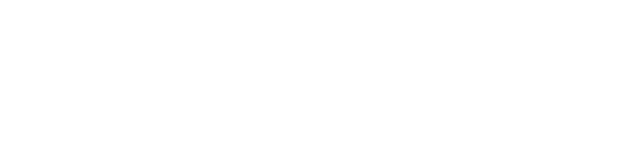
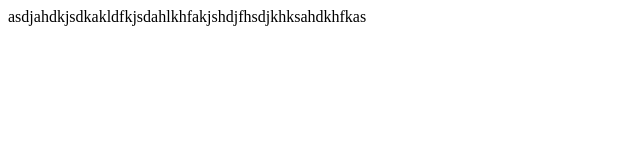
Before and after one commit to lucasgit2022/Aula1, a plain HTML site: page index.html in a window 1280 px wide. Shown: the whole page, without its empty margins (0-640 px from the left). Drawn offline with Linux system fonts and the light colour scheme.

Commit message:
atualizando

```diff
--- a/index.html
+++ b/index.html
@@ -7,6 +7,6 @@
     <title>Document</title>
 </head>
 <body>
-
+    asdjahdkjsdkakldfkjsdahlkhfakjshdjfhsdjkhksahdkhfkas
 </body>
 </html>
```
